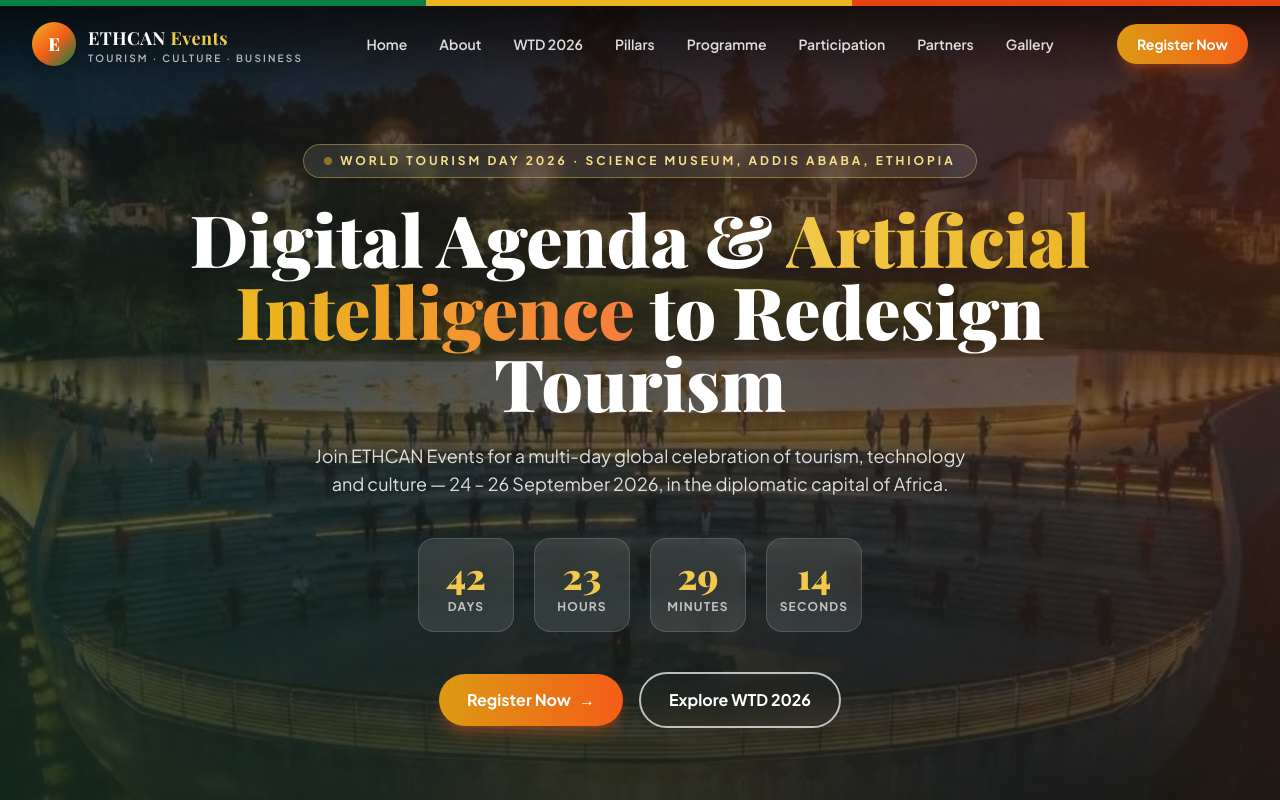
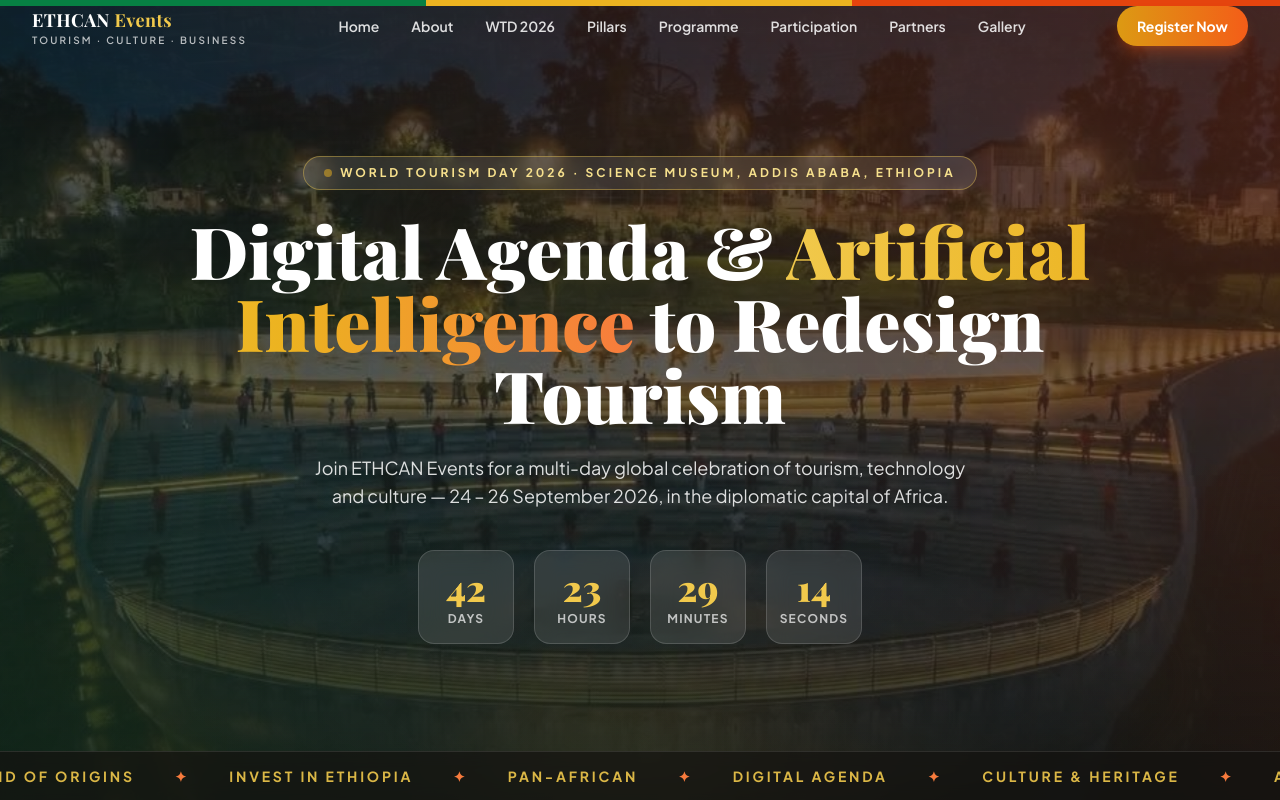
Before and after one commit to sophoniast123/ethcan-events-2, a Next.js app: page / in a window 1280 px wide. Shown: the top 800 px of the page. Built offline with nearby package versions, Linux system fonts and the light colour scheme; a web font is replaced by a local one.

Commit message:
fixed logo and hero section

```diff
--- a/components/Hero.tsx
+++ b/components/Hero.tsx
@@ -141,21 +141,6 @@
             )
           )}
         </motion.div>
-
-        <motion.div
-          initial={{ opacity: 0, y: 30 }}
-          animate={{ opacity: 1, y: 0 }}
-          transition={{ delay: 0.75, duration: 0.8 }}
-          className="mt-10 flex flex-wrap items-center justify-center gap-4"
-        >
-          <a href="#register" className="btn-primary">
-            Register Now
-            <span aria-hidden>→</span>
-          </a>
-          <a href="#wtd2026" className="btn-outline">
-            Explore WTD 2026
-          </a>
-        </motion.div>
       </motion.div>
 
       {/* Marquee ticker */}
--- a/components/Navbar.tsx
+++ b/components/Navbar.tsx
@@ -19,21 +19,10 @@
   return (
     <header className="fixed inset-x-0 top-0 z-50">
       <div className="et-ribbon" />
-      <motion.nav
-        initial={{ y: -80, opacity: 0 }}
-        animate={{ y: 0, opacity: 1 }}
-        transition={{ duration: 0.6, ease: "easeOut" }}
-        className={`transition-all duration-300 ${
-          scrolled
-            ? "bg-ink/90 py-2.5 shadow-xl shadow-black/20 backdrop-blur-lg"
-            : "bg-gradient-to-b from-black/60 to-transparent py-4"
-        }`}
-      >
+
         <div className="container-x flex items-center justify-between gap-4">
           <Link href="#home" className="group flex items-center gap-3">
-            <span className="flex h-11 w-11 items-center justify-center rounded-full bg-gradient-to-br from-gold-400 via-terra-500 to-emerald2-600 font-display text-lg font-black text-white shadow-lg transition-transform group-hover:scale-105">
-              E
-            </span>
+
             <span className="leading-tight">
               <span className="block font-display text-lg font-bold tracking-wide text-white">
                 ETHCAN <span className="text-gold-300">Events</span>
@@ -111,7 +100,6 @@
             </motion.div>
           )}
         </AnimatePresence>
-      </motion.nav>
     </header>
   );
 }
--- a/lib/data.ts
+++ b/lib/data.ts
@@ -1,16 +1,16 @@
 // Central data for the ETHCAN Events site.
 
 export const ALL_IMAGES = Array.from(
-  { length: 73 },
+  { length: 72 },
   (_, i) => `/img/event-${String(i + 1).padStart(2, "0")}.jpg`
 );
 
 // Curated slices so every image gets used somewhere on the page (all from new images 44-73).
 export const HERO_IMAGES = ALL_IMAGES.slice(43, 73); // 44–73 rotating hero backdrop
 export const ABOUT_IMAGES = ALL_IMAGES.slice(43, 51); // 44–51 collage
-export const WTD_IMAGES = ALL_IMAGES.slice(51, 55); // 52–55 main event section
+export const WTD_IMAGES = ALL_IMAGES.slice(56, 60); // 52–55 main event section
 export const PROGRAMME_IMAGES = ALL_IMAGES.slice(13, 21); // 56–63 programme cards
-export const GALLERY_IMAGES = ALL_IMAGES.slice(63, 72); // 64–73 gallery grid
+export const GALLERY_IMAGES = ALL_IMAGES.slice(63, 71); // 64–73 gallery grid
 
 export const EVENT = {
   name: "World Tourism Day 2026 Celebration",
```
